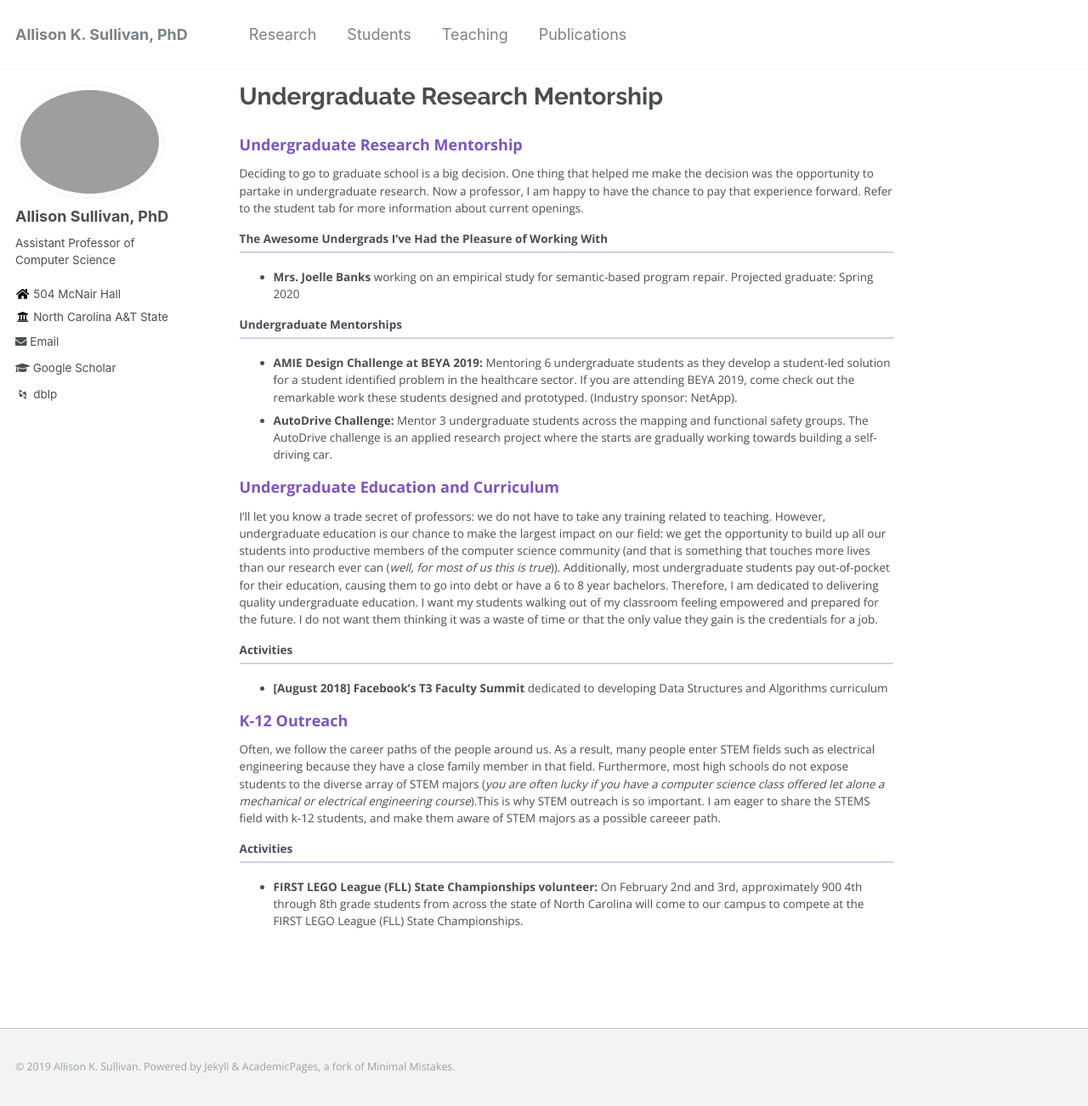
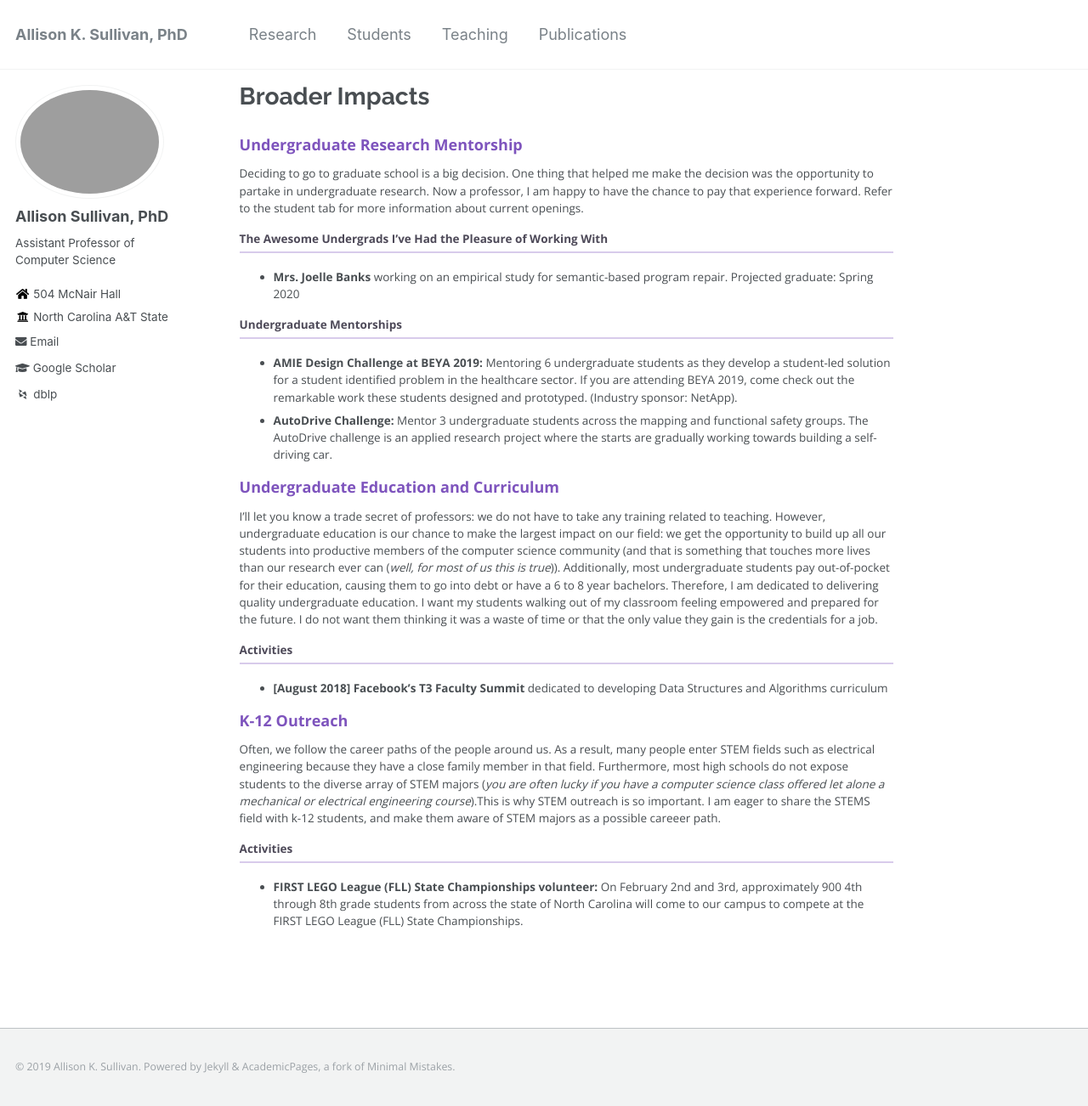
Before and after one commit to Allisonius/allisonius.github.io, a Jekyll site: the page built from _pages/broaderimpacts.md, in a window 1280 px wide and 1302 px high. Shown: the whole window at 85% size. Built offline with Jekyll 4.4.1, drawn with Linux system fonts in a browser that asks for light colours; some web fonts are replaced; our own code applies the rules of GitHub Pages for plain Markdown files.

Commit message:
Update broaderimpacts.md

```diff
--- a/_pages/broaderimpacts.md
+++ b/_pages/broaderimpacts.md
@@ -1,3 +1,9 @@
+---
+title: "Broader Impacts"
+permalink: /impacts/
+author_profile: true
+---
+
 ### Undergraduate Research Mentorship
 
 Deciding to go to graduate school is a big decision. One thing that helped me make the decision was the opportunity to partake in undergraduate research. Now a professor, I am happy to have the chance to pay that experience forward. Refer to the student tab for more information about current openings.
```
